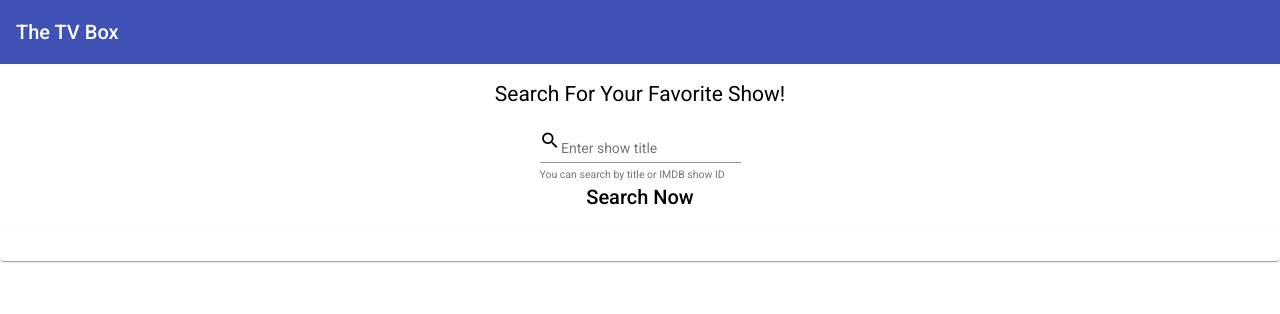
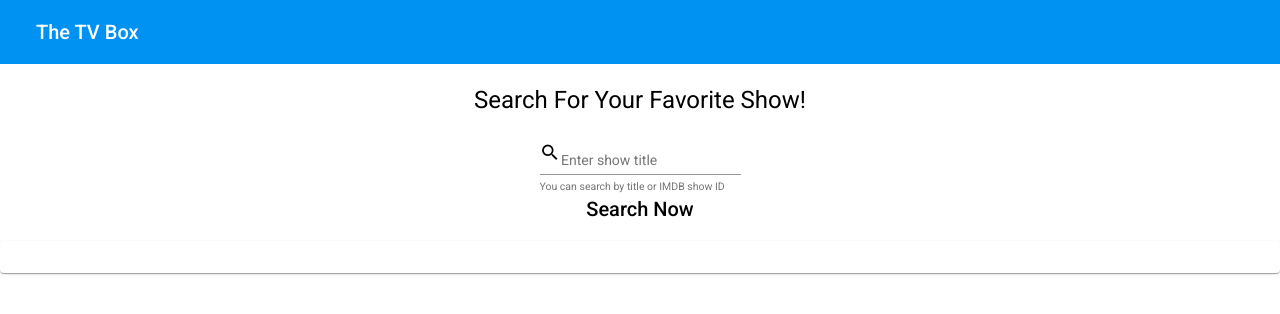
Before and after one commit to MadamHippo/TV-show-app, an Angular app: page / in a window 1280 px wide. Shown: the top 314 px of the page. Built offline with nearby package versions, Linux system fonts and the light colour scheme.

Commit message:
Added Lauren's html formatting

```diff
--- a/src/app/app.component.css
+++ b/src/app/app.component.css
@@ -1,4 +1,12 @@
 .search-text {
-  font-size: 1.5em;
   margin: 20px auto;
 }
+
+.mat-toolbar {
+  background: #0092f3;
+  color: #fff
+}
+
+.toolbar-title {
+  padding: 20px;
+}
--- a/src/app/app.component.html
+++ b/src/app/app.component.html
@@ -1,8 +1,10 @@
 <div style="text-align: center;">
   <mat-toolbar color="primary">
+    <div class="toolbar-title">
     The TV Box
+    </div>
   </mat-toolbar>
-  <div class="search-text">Search For Your Favorite Show!</div>
+  <div class="search-text"><h1>Search For Your Favorite Show!</h1></div>
   <div>
     <app-show-search (searchEvent) ="doSearch($event)"></app-show-search>
   </div>
--- a/src/app/app.module.ts
+++ b/src/app/app.module.ts
@@ -15,6 +15,8 @@ import { MatButtonModule } from '@angular/material/button';
 import { MatCardModule } from '@angular/material/card';
 import { MatToolbarModule } from '@angular/material/toolbar';
 import { MatIconModule } from '@angular/material/icon';
+import {MatExpansionModule} from '@angular/material/expansion';
+
 
 
 
@@ -36,7 +38,8 @@ import { MatIconModule } from '@angular/material/icon';
     MatButtonModule,
     MatCardModule,
     MatToolbarModule,
-    MatIconModule
+    MatIconModule,
+    MatExpansionModule
   ],
   providers: [ShowsService],
   bootstrap: [AppComponent]
--- a/src/app/feature-shows/feature-shows.component.css
+++ b/src/app/feature-shows/feature-shows.component.css
@@ -1,13 +1,13 @@
 .container {
-  background-color: #eb3b61;
-  width: 60%;
+  background-color: #30acfff8;
+  width: 55%;
   margin: auto;
 
 }
 
 
 .show-name {
-  font-size: 3em;
+  font-size: 3.5em;
   font-family: Cambria, Cochin, Georgia, Times, 'Times New Roman', serif;
   margin: 30px auto;
   text-transform: uppercase;
@@ -21,15 +21,15 @@ img {
 }
 
 .show-details {
-  font-size: 1em;
-  margin: 20px auto;
+  font-size: 1.5em;
+  margin: 30px auto;
   font-family: Cambria, Cochin, Georgia, Times, 'Times New Roman', serif;
 }
 .summary {
   float: center;
   text-align: center;
   font-family: Cambria, Cochin, Georgia, Times, 'Times New Roman', serif;
-  font-size: 1.2em;
+  font-size: 1.3em;
   margin: 30px auto;
   inline-size: 50%;
   padding-bottom: 20px;
--- a/src/app/feature-shows/feature-shows.component.html
+++ b/src/app/feature-shows/feature-shows.component.html
@@ -1,15 +1,15 @@
 <div class = "container" *ngIf="current">
-  <div *ngFor="let show of current">
+  <div *ngFor="let show of current"> <!-- *ngFor is a directive that changes the structure of the DOM. It repeats a given html element once in every item in the array. Can be anything that is iterable in a for of loop, and can be nested.-->
     <div class="show-name">
-      <span>{{show.name}}</span>
+      <mat-card><span>{{show.name}}</span></mat-card>
     </div><!-- null guarding -->
     <div class="show-details">
-      <span>Runtime: {{show.runtime}} | Show Rating: {{show.rating}} | Genre: {{show.genres}}</span>
+      <span>Runtime: {{show.runtime  + " minutes"}} | Show Rating: {{"IMDB: " + show.rating + "/10"}} | Genre: {{show.genres[0] + ", " + show.genres[1] + ", " + show.genres[2]}}</span>
       <p>
       <span>Network: {{show.network}} | Language: {{show.language}} | Status: {{show.status}}</span>
     </div>
     <div>
-      <br><img [src]='show.image'>
+      <img [src]='show.image'>
     </div>
     <div class="summary">
       {{show.summary}}
```
